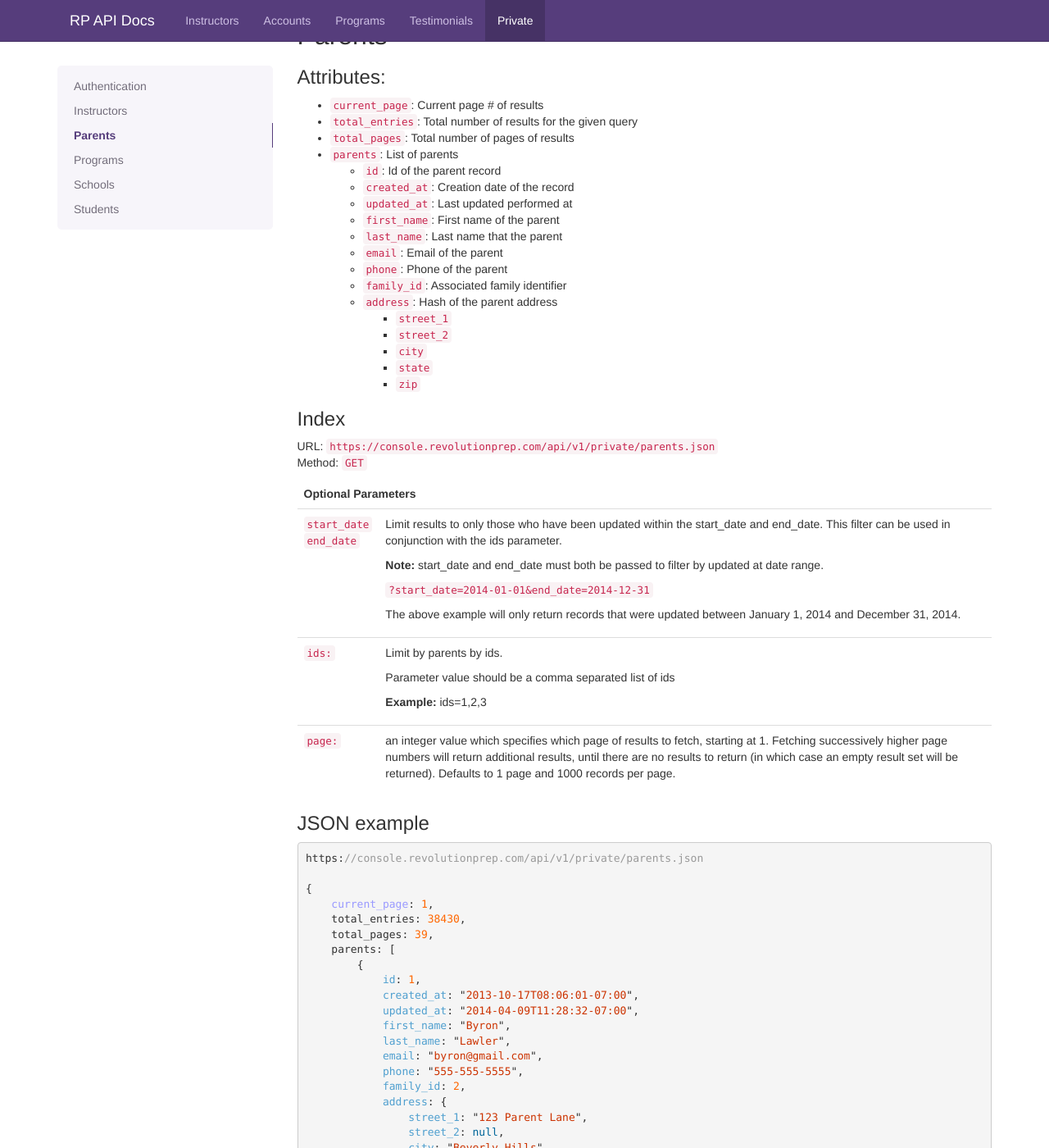
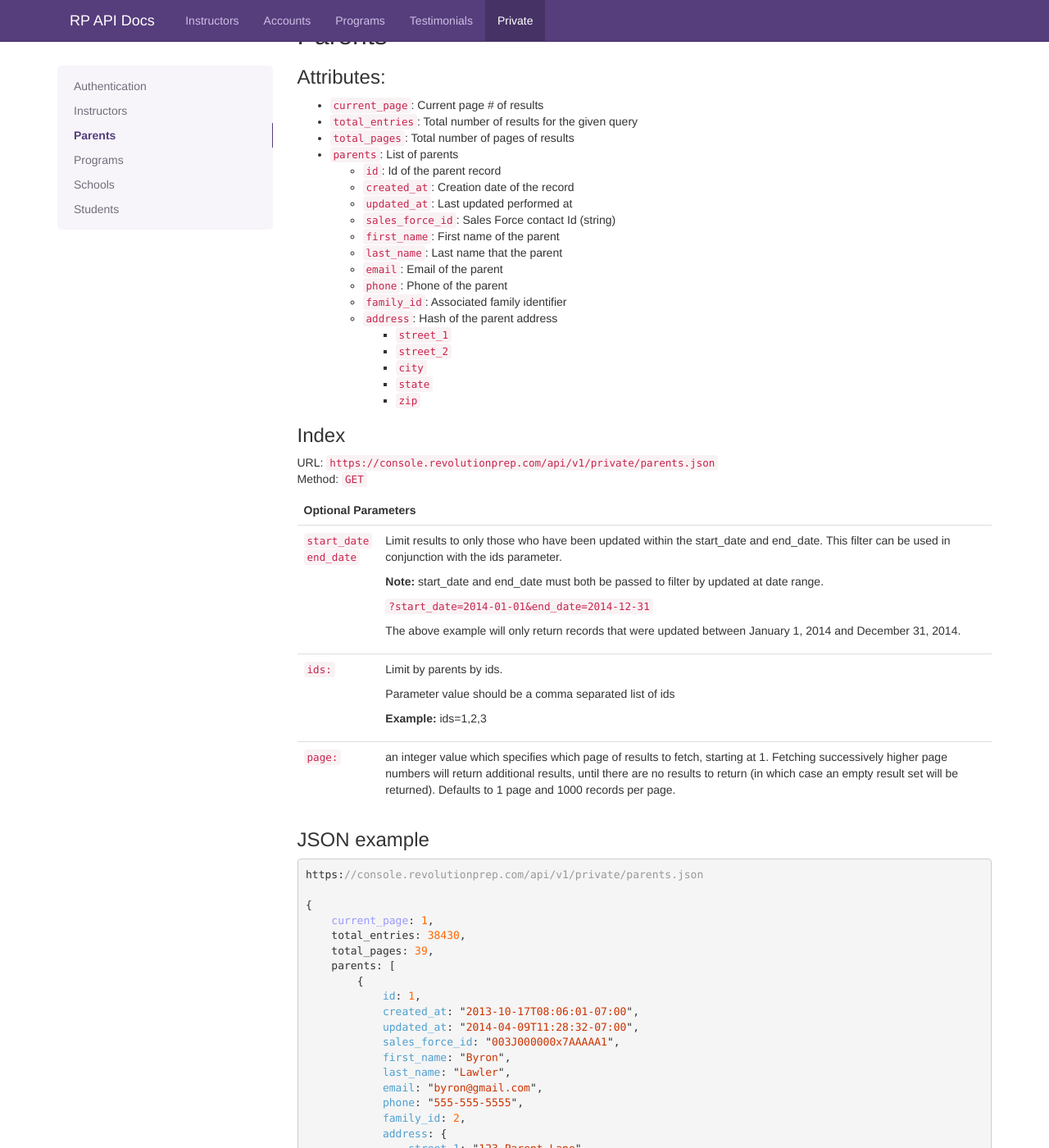
Before and after one commit to RevolutionPrep/RevolutionPrep.github.io, a Jekyll site: the page built from private.html, in a window 1280 px wide and 1400 px high, scrolled down 2111 px. Shown: the whole window at 82% size. Built offline with Jekyll 4.4.1, drawn with Linux system fonts in a browser that asks for light colours; Markdown is read by kramdown in place of the engine named in the settings; comment, search, counter and statistics services are not loaded; some of the changed text lies outside the part shown.

Commit message:
Private API: add sales_force_id to parents and students index

```diff
--- a/private.html
+++ b/private.html
@@ -142,6 +142,7 @@
         <li><code>id</code>: Id of the parent record</li>
         <li><code>created_at</code>: Creation date of the record</li>
         <li><code>updated_at</code>: Last updated performed at</li>
+        <li><code>sales_force_id</code>: Sales Force contact Id (string)</li>
         <li><code>first_name</code>: First name of the parent</li>
         <li><code>last_name</code>: Last name that the parent</li>
         <li><code>email</code>: Email of the parent</li>
@@ -208,6 +209,7 @@
             id: 1,
             created_at: "2013-10-17T08:06:01-07:00",
             updated_at: "2014-04-09T11:28:32-07:00",
+            sales_force_id: "003J000000x7AAAAA1",
             first_name: "Byron",
             last_name: "Lawler",
             email: "byron@gmail.com",
@@ -470,6 +472,7 @@
         <li><code>id</code>: Id of the student record</li>
         <li><code>created_at</code>: Creation date of the record</li>
         <li><code>updated_at</code>: Last updated performed at</li>
+        <li><code>sales_force_id</code>: Sales Force contact Id (string)</li>
         <li><code>first_name</code>: First name of the student</li>
         <li><code>last_name</code>: Last name that the student</li>
         <li><code>email</code>: Email of the parent</li>
```
Also changed, not shown: other parts of private.html (+1 -0 lines).
